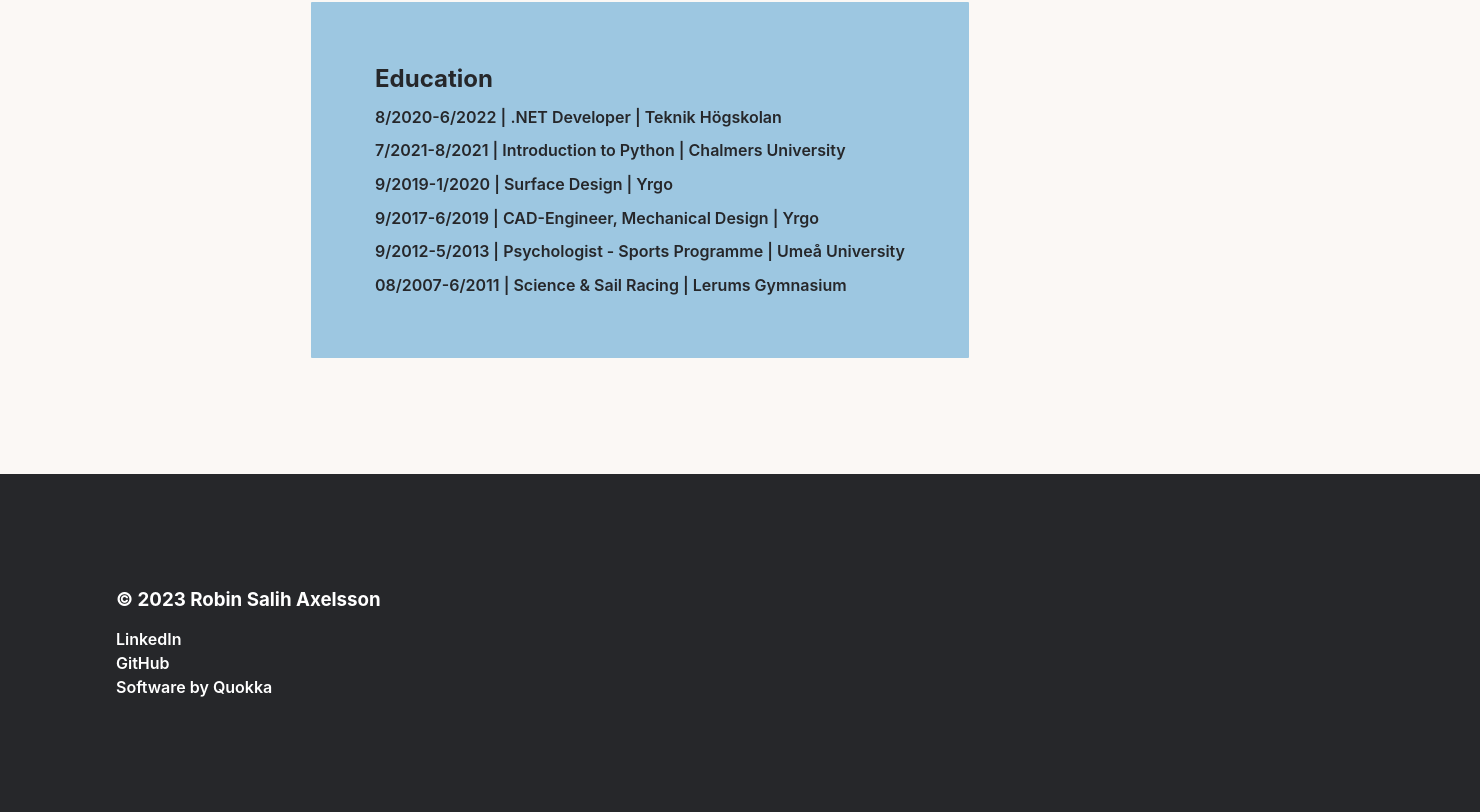
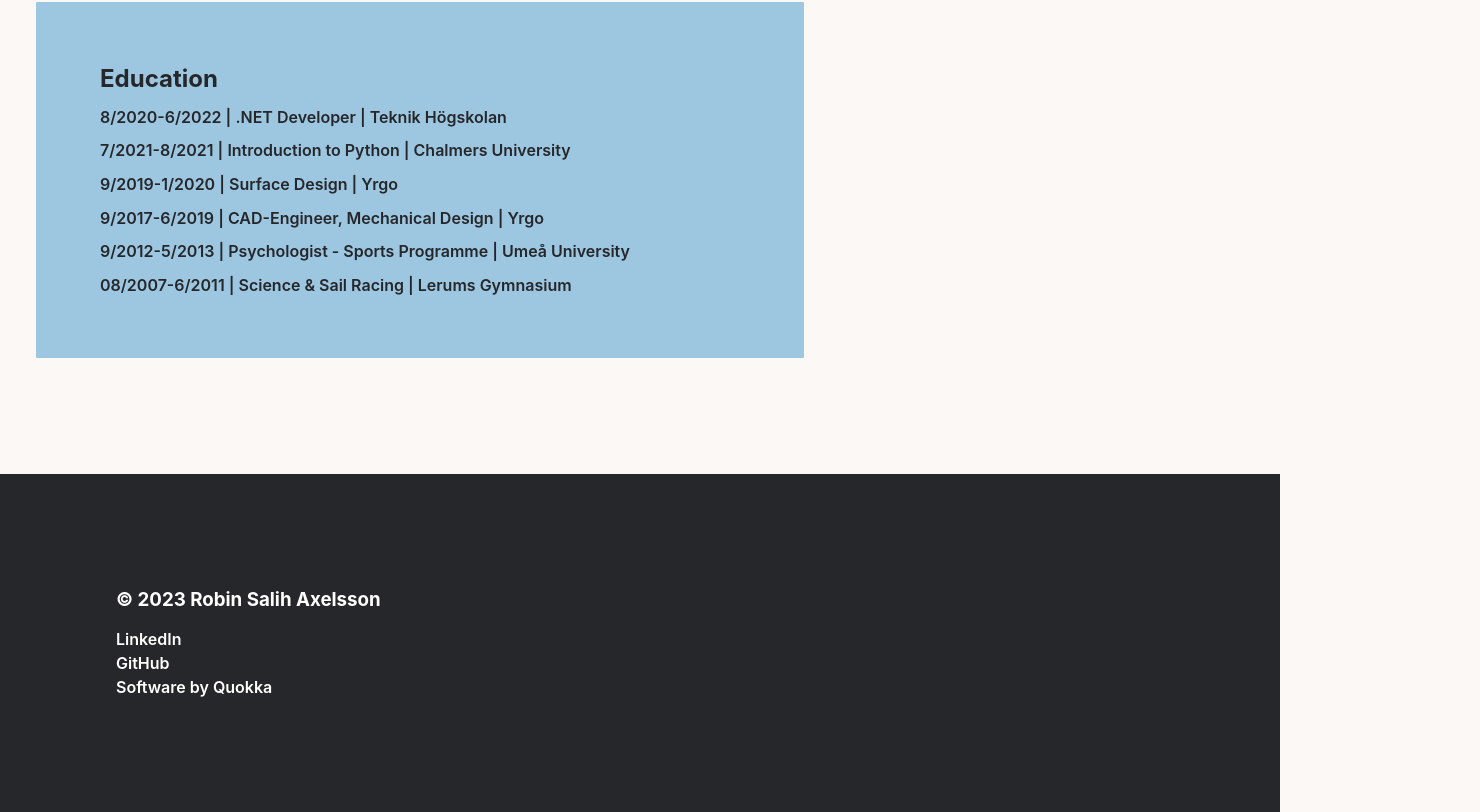
Before and after one commit to RobinAxelsson/personal-jam, a Next.js app: page /experience in a window 1280 px wide. Shown: the part 552-1364 px from the top of the page, 1480 px wide, since content can reach past the window. Built offline with nearby package versions, Linux system fonts and the light colour scheme.

Commit message:
bugfix footer

```diff
--- a/styles/globals.css
+++ b/styles/globals.css
@@ -19,6 +19,14 @@
   border-style: solid;
 } */
 
+html, body, #__next {
+  position: absolute;
+  left: 0;
+  top:0;
+  right:0;
+  bottom: 0;
+}
+
 h1, h2, h3, h4, p, li {
   margin: var(--default-margin);
   line-height: 1.1em;
@@ -35,6 +43,7 @@ body {
   min-height: 100vh;
   font-weight: 600;
   line-height: 1.5em;
+  width: 100%;
 }
 
 .background-image {
@@ -71,11 +80,9 @@ footer {
   position:absolute;
   left:0;
   padding: 100px;
-  width: 100vw;
+  right: 0;
+  overflow: hidden;
   display: block;
-  /* flex-direction: column;
-  align-items: center;
-  justify-content: center; */
 }
 
 footer ul {
@@ -85,7 +92,7 @@ footer ul {
 }
 
 header {
-  width: 100vw;
+  width: 100%;
   font-weight: bold;
   top: 0;
   display: flex;
@@ -181,14 +188,3 @@ header:active {
     display: block;
   }
 }
-
-@media (min-width: 650px) {
-  .card-general {
-    flex-direction: row;
-    min-width: 500px;
-  }
-
-  .hero-section-content {
-    display: block;
-  }
-}
```
